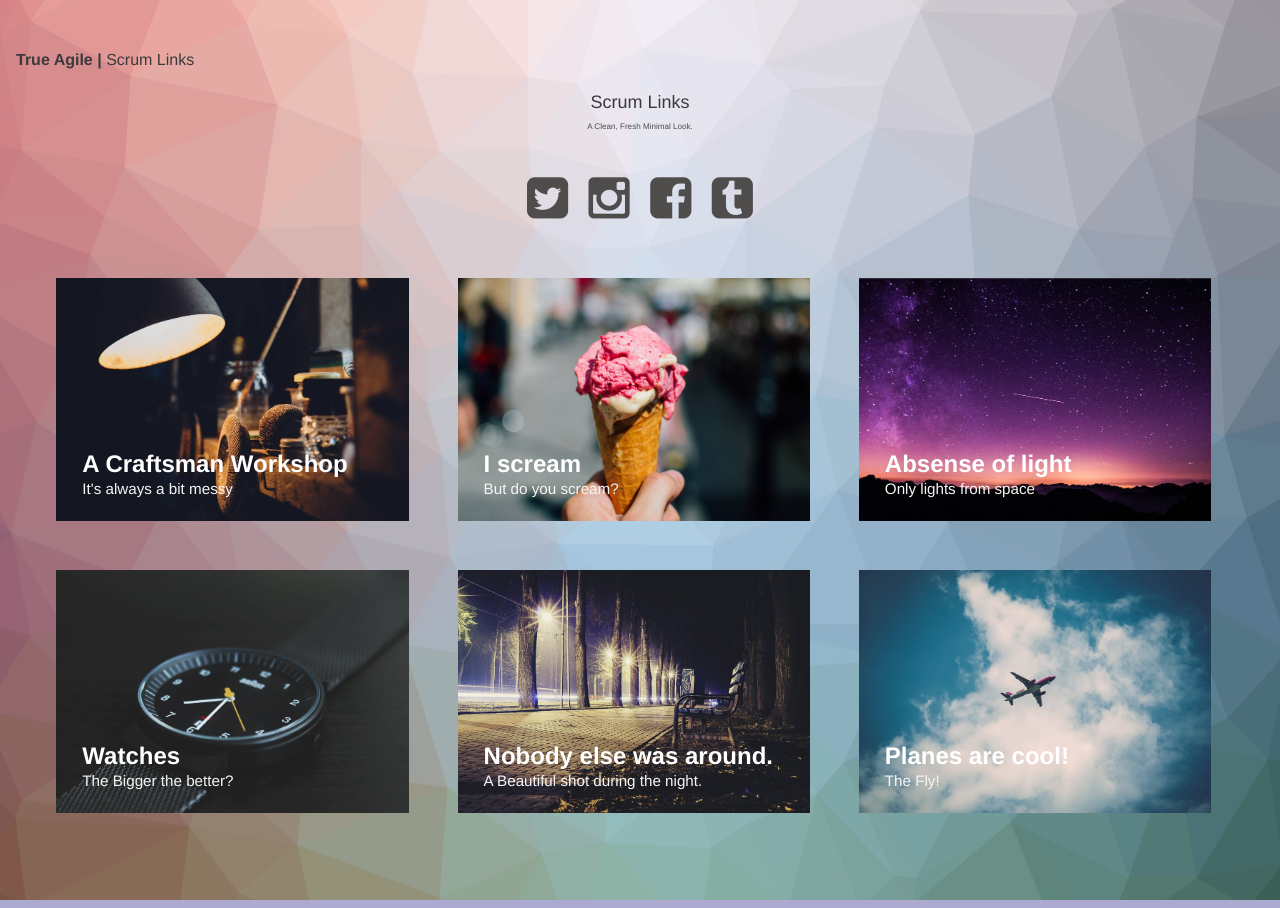
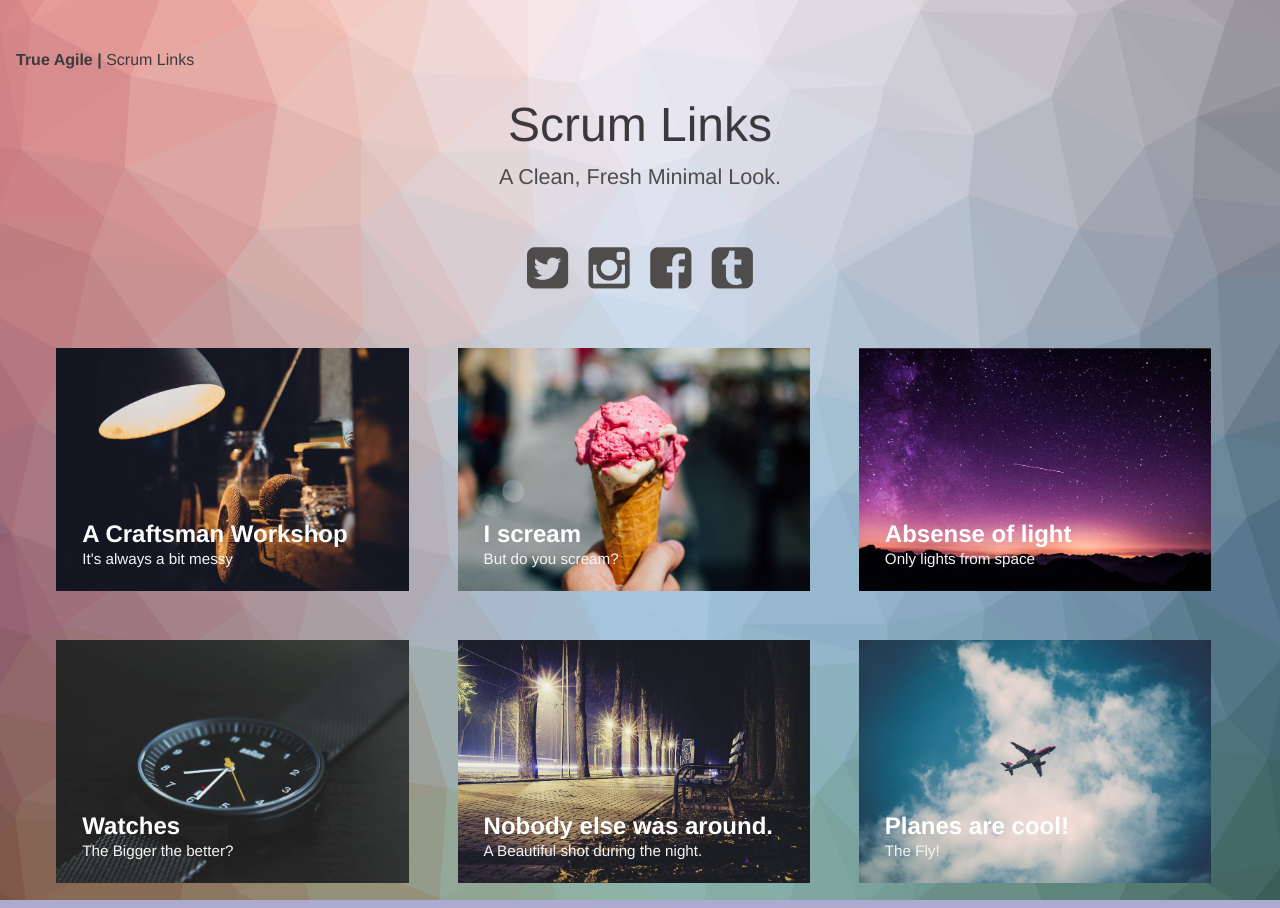
Before and after one commit to IamJackReed/iamjackreed, a Jekyll site: the page built from index.html, in a window 1280 px wide. Built offline with Jekyll 4.4.1, drawn with Linux system fonts in a browser that asks for light colours.

Commit message:
Update modern-blog.css

```diff
--- a/css/modern-blog.css
+++ b/css/modern-blog.css
@@ -265,16 +265,14 @@ a:focus {
 }
 
 .header h1 {
-	font-family: 'Source Sans Pro', 'Helvetica Neue', Helvetica, Arial, sans-serif;
-	font-size: 18px;
+	font-size: 3em;
 	font-weight: 400;
-	line-height: 1.6;
+	line-height: 1.2;
 	margin: .5em 0 0;
 }
 
 .header h1 span {
 	font-size: .45em;
-	font-weight: 300;
 	display: block;
 	padding: .5em 0 1em;
 	color: #999;
@@ -307,7 +305,7 @@ a:focus {
 
 @media screen and (max-width: 40em) {
 	.header h1 {
-		font-size: 18px;
+		font-size: 2.4em;
 		line-height: 1.2;
 	}
 }
```
